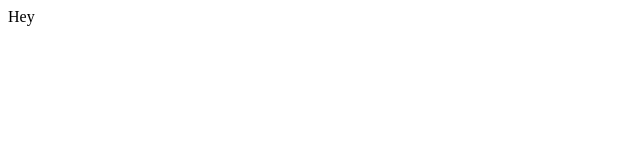
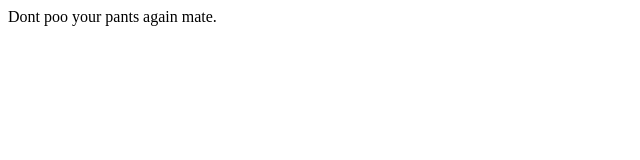
Before and after one commit to SamTwite/samtwite.github.io, a plain HTML site: page index.html in a window 1280 px wide. Shown: the whole page, without its empty margins (0-640 px from the left). Drawn offline with Linux system fonts and the light colour scheme.

Commit message:
Update index.html

```diff
--- a/index.html
+++ b/index.html
@@ -1,5 +1,5 @@
 <html>
 <body>
-Hey
+  Dont poo your pants again mate.
 </body>
 </html>
```
